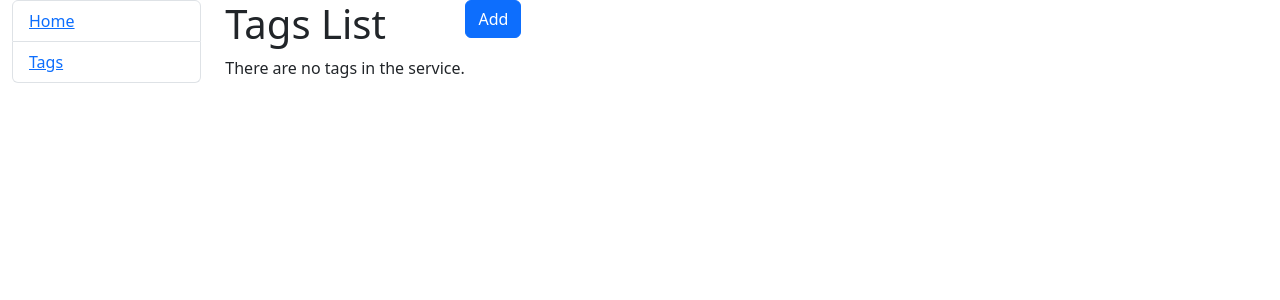
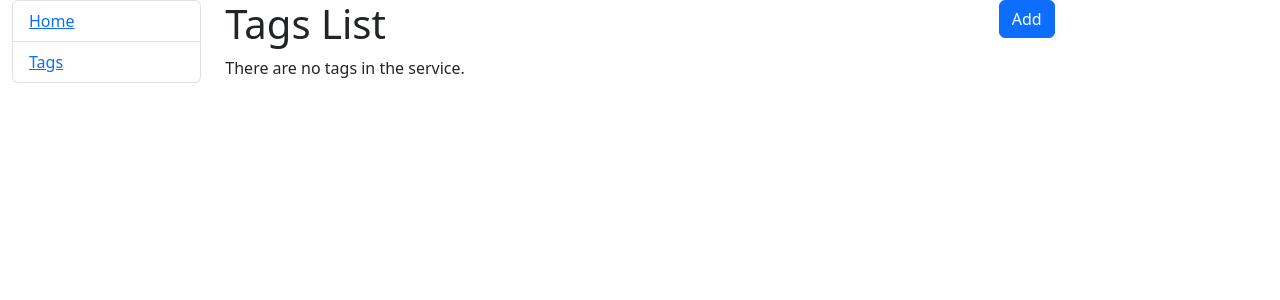
Before and after one commit to dimakherson74/todo-list, a Django app: page /tags/ in a window 1280 px wide. Shown: the top 300 px of the page. Run offline with Django 5.2, Linux system fonts and the light colour scheme; data that the repository does not hold is empty.

Commit message:
update templates/base.html

```diff
--- a/templates/base.html
+++ b/templates/base.html
@@ -17,7 +17,7 @@
           {% include "includes/sidebar.html" %}
         {% endblock %}
       </div>
-      <div class="col-sm-3">
+      <div class="col-sm-8">
         {% block content %}
         {% endblock %}
       </div>
```
